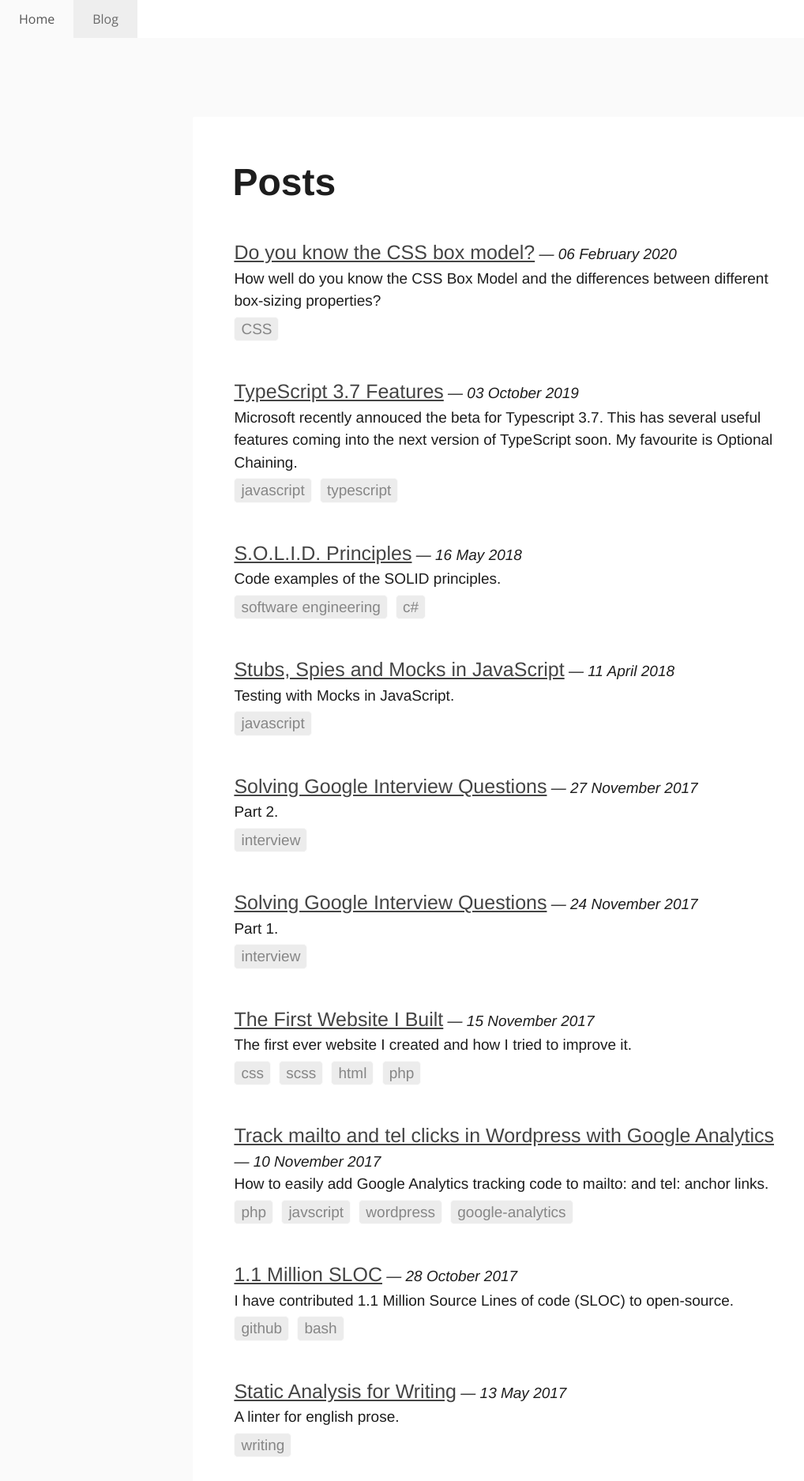
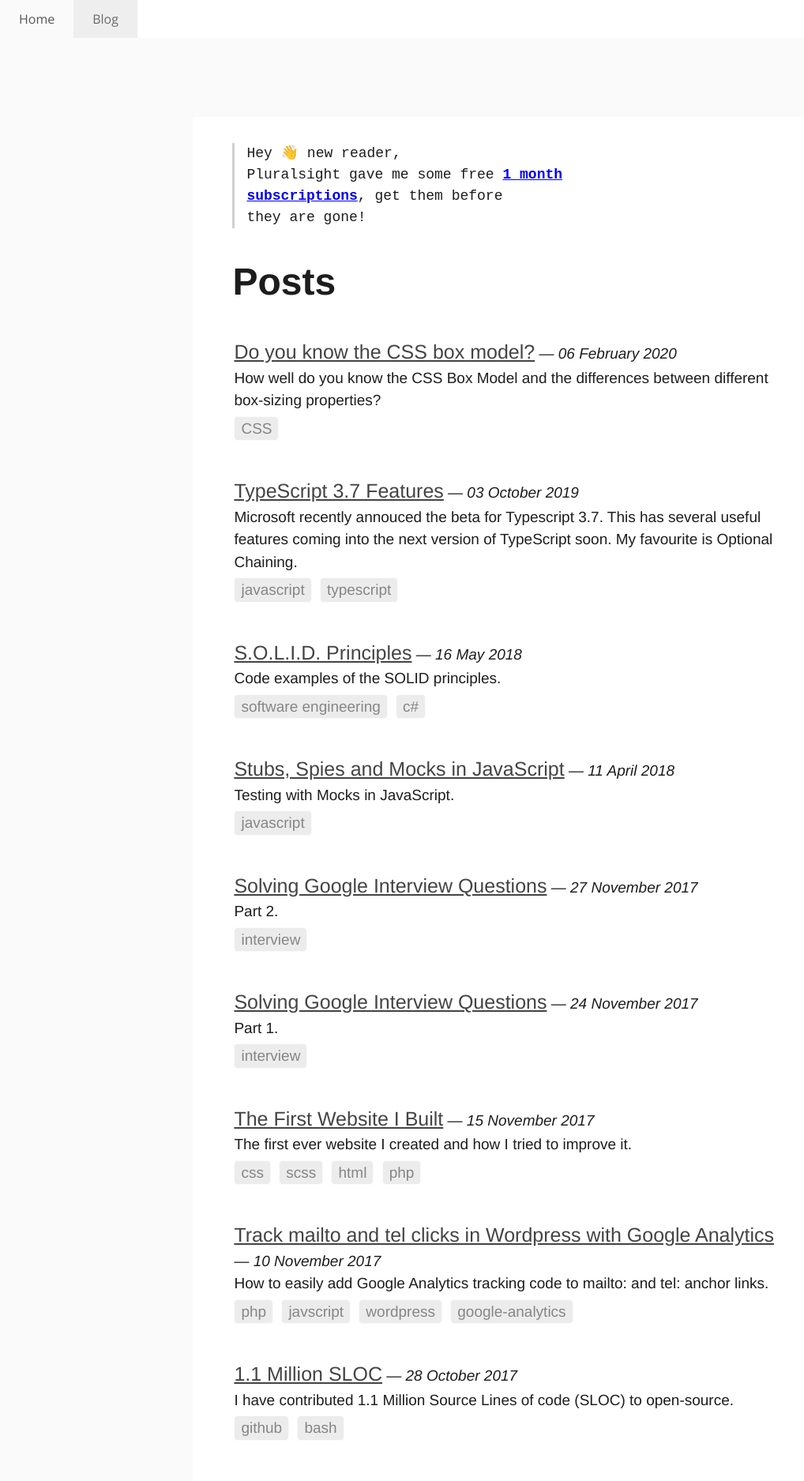
Before and after one commit to harrymt/blog, a Jekyll site: the page built from index.html, in a window 1280 px wide. Shown: the top 1875 px of the page at 79% size, without its empty margins (0-1018 px from the left). Built offline with Jekyll 4.4.1, drawn with Linux system fonts in a browser that asks for light colours.

Commit message:
Pluralsight

```diff
--- a/_layouts/default.html
+++ b/_layouts/default.html
@@ -11,6 +11,7 @@
 
     <div class="content">
       <div class="post">
+        <pre class="highlight pluralsight">Hey 👋 new reader,<br>Pluralsight gave me some free <h3 id="503634"><a href="https://pluralsight.pxf.io/c/2225907/503634/7490">1 month<br>subscriptions</a></h3><img height="0" width="0" src="//pluralsight.pxf.io/i/2225907/503634/7490" style="position:absolute;visibility:hidden;" border="0" />, get them before<br>they are gone!</pre>
         {{ content }}
       </div>
       {% include footer.html %}
--- a/css/stylesheet.css
+++ b/css/stylesheet.css
@@ -268,6 +268,12 @@
   margin-left: 0;
 }
 
+.pluralsight h3 {
+  margin: 0;
+  font-size: inherit;
+  display: inline;
+}
+
 @media only screen and (max-width: 1000px) {
   .highlight {
     margin-left: 10px;
```
